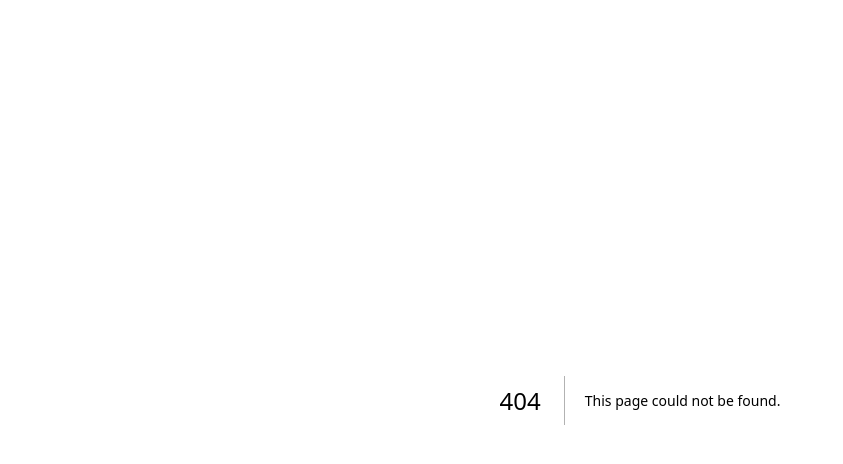
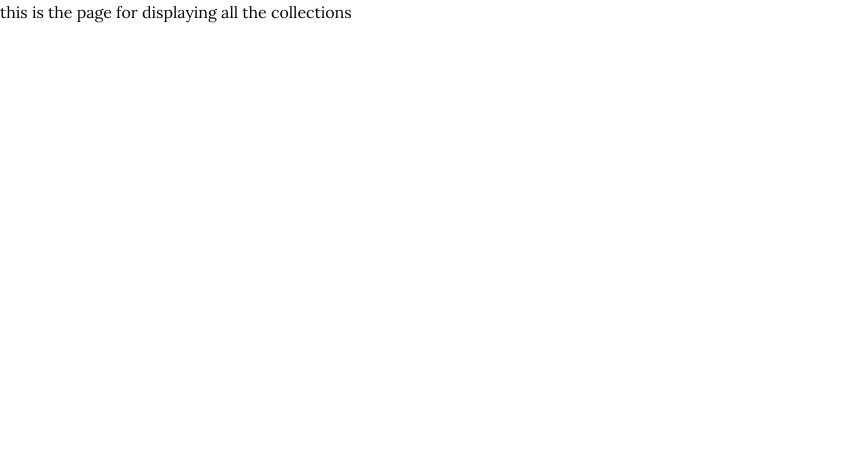
Before and after one commit to EmioOP/athmika-apperal, a Next.js app: page /collections in a window 1280 px wide. Before the commit this address had no page. Shown: the top 464 px of the page, without its empty margins (0-843 px from the left). Built offline with nearby package versions, Linux system fonts and the light colour scheme.

Commit message:
add collection page

```diff
--- /dev/null
+++ b/app/collections/page.tsx
@@ -0,0 +1,7 @@
+import React from 'react'
+
+export default function page() {
+  return (
+    <div>this is the page for displaying all the collections</div>
+  )
+}
```
